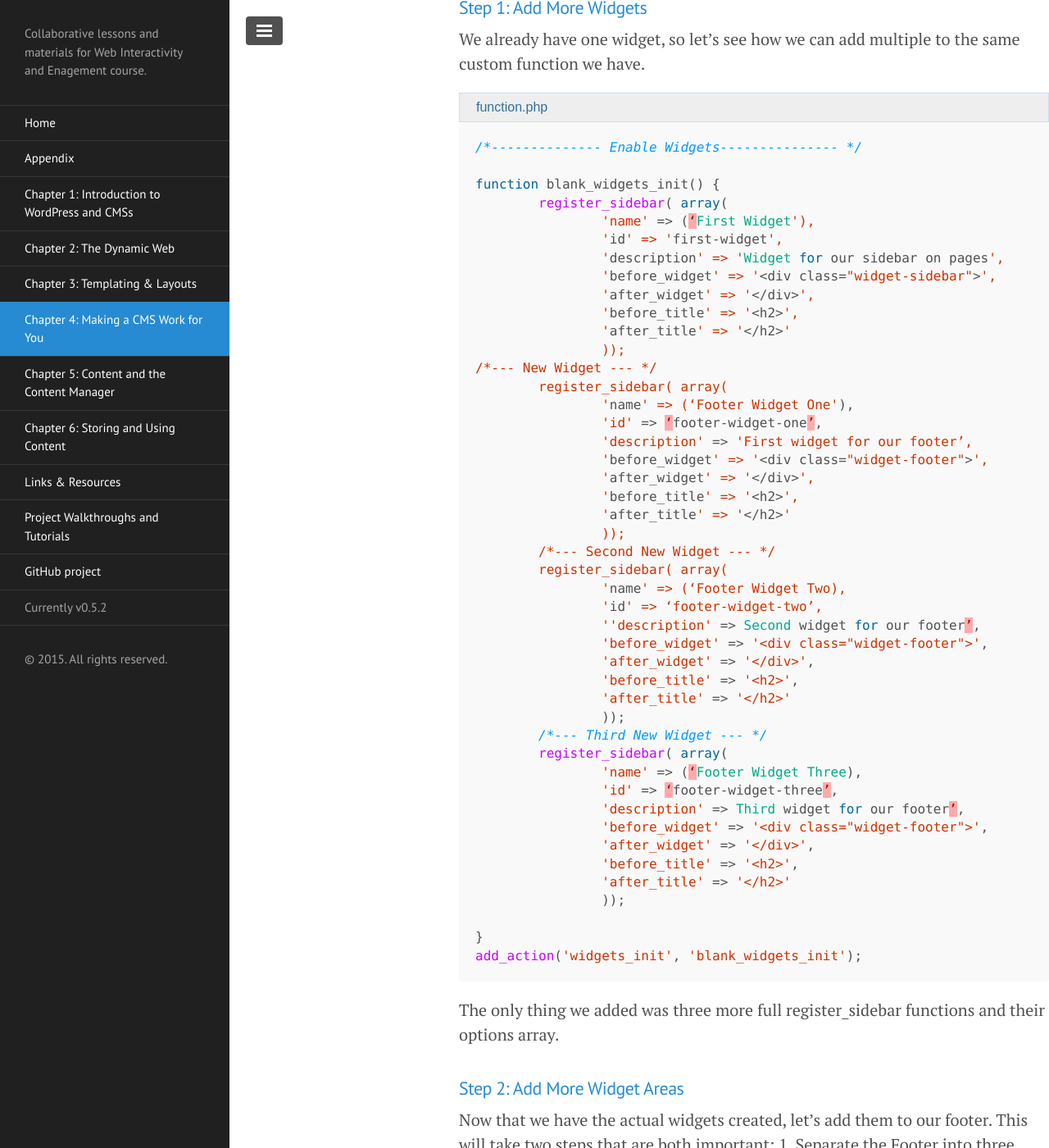
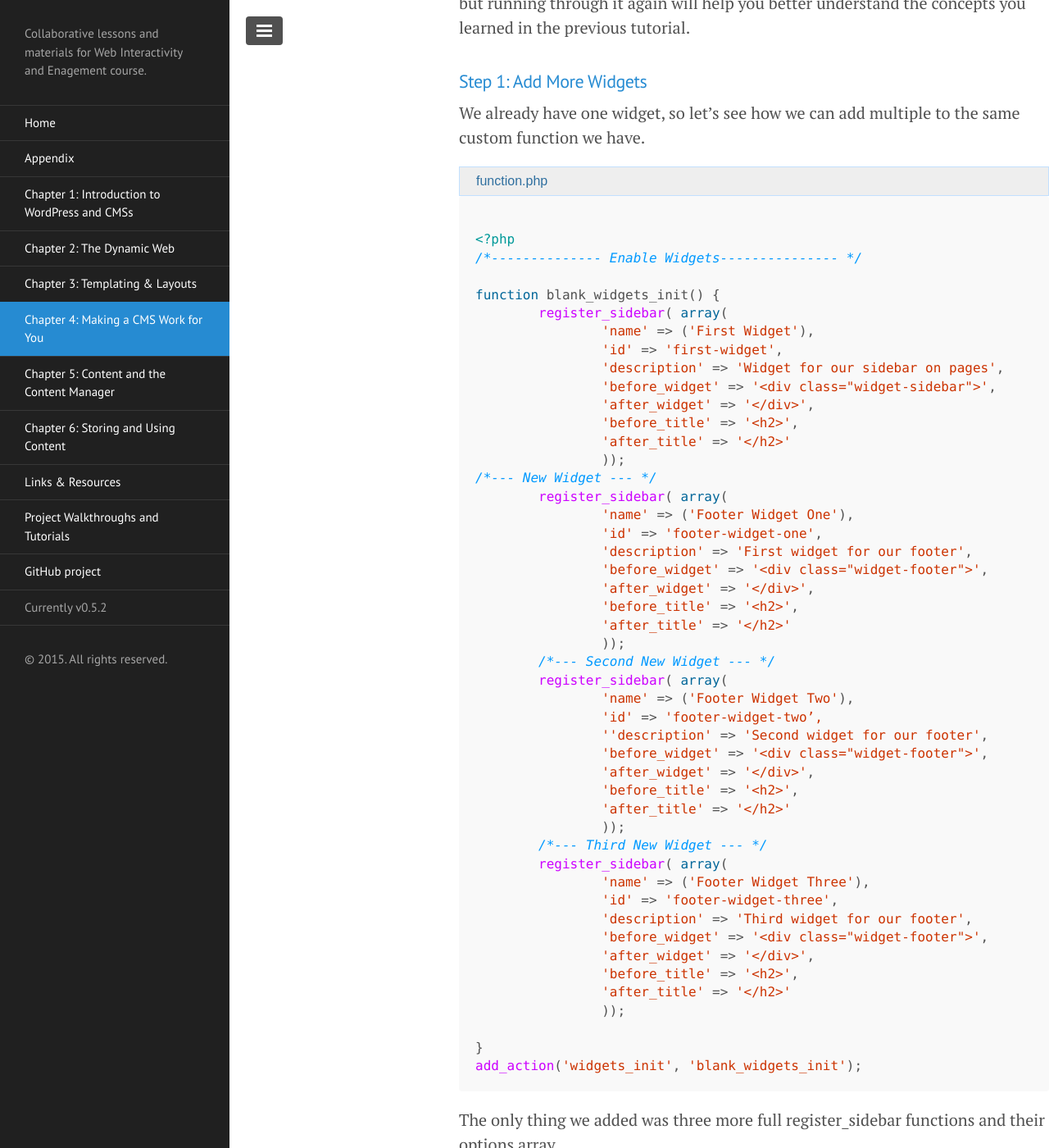
Before and after one commit to ahaywood/Web-Interactivity-and-Engagement, a Jekyll site: the page built from chapter-4/index.md, in a window 1280 px wide and 1400 px high, scrolled down 4353 px. Shown: the whole window at 82% size. Built offline with Jekyll 4.4.1, drawn with Linux system fonts in a browser that asks for light colours; Markdown is read by kramdown in place of the engine named in the settings; some of the changed text lies outside the part shown.

Commit message:
Oops. Some error fixing

````diff
--- a/chapter-4/index.md
+++ b/chapter-4/index.md
@@ -52,11 +52,13 @@ Let’s add the code and then discuss what is happening here.
 
 <p class="file-name">function.php</p>
 ```php
+
+<?php
 /*-------------- Enable Widgets--------------- */
 
 function blank_widgets_init() {
 	register_sidebar( array(
-		'name' => (‘First Widget'),
+		'name' => ('First Widget'),
 		'id' => 'first-widget',
 		'description' => 'Widget for our sidebar on pages',
 		'before_widget' => '<div class="widget-sidebar">',
@@ -66,6 +68,7 @@ function blank_widgets_init() {
 		));
 	}
 add_action('widgets_init', 'blank_widgets_init');
+
 ```
 
 You are going to want to be able to add widgets and change their options often, so being comfortable with what all of the options do will help you be able to understand this better and prevent mistakes later. Let’s talk about the code:
@@ -73,6 +76,7 @@ You are going to want to be able to add widgets and change their options often,
 What you see here first is a WordPress function and the options for that function. It starts with the first part:
 
 ```php
+
 function blank_widgets_init() {
 ```
 
@@ -122,11 +126,13 @@ We already have one widget, so let’s see how we can add multiple to the same c
 
 <p class="file-name">function.php</p>
 ```php
+
+<?php
 /*-------------- Enable Widgets--------------- */
 
 function blank_widgets_init() {
 	register_sidebar( array(
-		'name' => (‘First Widget'),
+		'name' => ('First Widget'),
 		'id' => 'first-widget',
 		'description' => 'Widget for our sidebar on pages',
 		'before_widget' => '<div class="widget-sidebar">',
@@ -136,9 +142,9 @@ function blank_widgets_init() {
 		));
 /*--- New Widget --- */
 	register_sidebar( array(
-		'name' => (‘Footer Widget One'),
-		'id' => ‘footer-widget-one’,
-		'description' => 'First widget for our footer’,
+		'name' => ('Footer Widget One'),
+		'id' => 'footer-widget-one',
+		'description' => 'First widget for our footer',
 		'before_widget' => '<div class="widget-footer">',
 		'after_widget' => '</div>',
 		'before_title' => '<h2>',
@@ -146,9 +152,9 @@ function blank_widgets_init() {
 		));
 	/*--- Second New Widget --- */
 	register_sidebar( array(
-		'name' => (‘Footer Widget Two),
-		'id' => ‘footer-widget-two’,
-		''description' => Second widget for our footer’,
+		'name' => ('Footer Widget Two'),
+		'id' => 'footer-widget-two’,
+		''description' => 'Second widget for our footer',
 		'before_widget' => '<div class="widget-footer">',
 		'after_widget' => '</div>',
 		'before_title' => '<h2>',
@@ -156,9 +162,9 @@ function blank_widgets_init() {
 		));
 	/*--- Third New Widget --- */
 	register_sidebar( array(
-		'name' => (‘Footer Widget Three),
-		'id' => ‘footer-widget-three’,
-		'description' => Third widget for our footer’,
+		'name' => ('Footer Widget Three'),
+		'id' => 'footer-widget-three',
+		'description' => 'Third widget for our footer',
 		'before_widget' => '<div class="widget-footer">',
 		'after_widget' => '</div>',
 		'before_title' => '<h2>',
@@ -179,13 +185,13 @@ Now that we have the actual widgets created, let’s add them to our footer. Thi
 ```html
 <footer class=”row”>
 	<div class=”four columns”>
-<?php dynamic_sidebar(‘footer-widget-one’); ?>
+<?php dynamic_sidebar('footer-widget-one'); ?>
 </div>
 	<div class=”four columns”>
-<?php dynamic_sidebar(‘footer-widget-two’); ?>
+<?php dynamic_sidebar('footer-widget-two'); ?>
 </div>
 	<div class=”four columns”>
-<?php dynamic_sidebar(‘footer-widget-three’); ?>
+<?php dynamic_sidebar('footer-widget-three'); ?>
 </div>
 </footer>
 </div>
@@ -503,8 +509,7 @@ get_header(); ?>
 					while (have_posts()) : the_post(); ?> 							<h2><?php the_title(); ?></h2>
 						<?php the_content();
 					endwhile;
-				endif; ?>
-			<?php else : ?>
+			 else : ?>
 				<h1>Nothing Found</h1>
 				<p>Sorry, but nothing matched your search criteria. Please try again with different search terms.</p>
 			<?php endif; ?>
@@ -545,7 +550,7 @@ get_header(); ?>
 			<p>It looks like nothing was found at this location. Maybe try a search?</p>
 
 			<h2>Try searching for what you need:</h2>
-			<?php get_search_form() ?>
+			<?php get_search_form(); ?>
 		</div>
 		<div class="four columns">
 			<?php get_sidebar(); ?>
@@ -599,10 +604,11 @@ The code I am using contains a WordPress function and a parameter of ‘thumbnai
    		while ( have_posts() ) {
         	the_post();?>
 			<h3><?php the_title(); ?></h3>
+			<?php
 			if ( has_post_thumbnail() ) {
 				the_post_thumbnail('thumbnail');
 			}
-							<?php the_excerpt();
+			the_excerpt();
 			    } // end while
 			} // end if
 		?>
@@ -627,7 +633,7 @@ We are going to do almost the exact same thing we did above except throw a diffe
 			<?php if (have_posts()) :
 				while (have_posts()) : the_post();
 				if ( has_post_thumbnail() ) { ?>
-					<div class=”post-thumbnail”><?php the_post_thumbnail('full'); ?></div>
+					<div class=”post-thumbnail”><?php the_post_thumbnail('large'); ?></div>
 				<?php } ?>
 					<h2><?php the_title(); ?></h2>
 					<?php the_content();
````
Also changed, not shown: chapter-6/index.md (+4 -1 lines).
